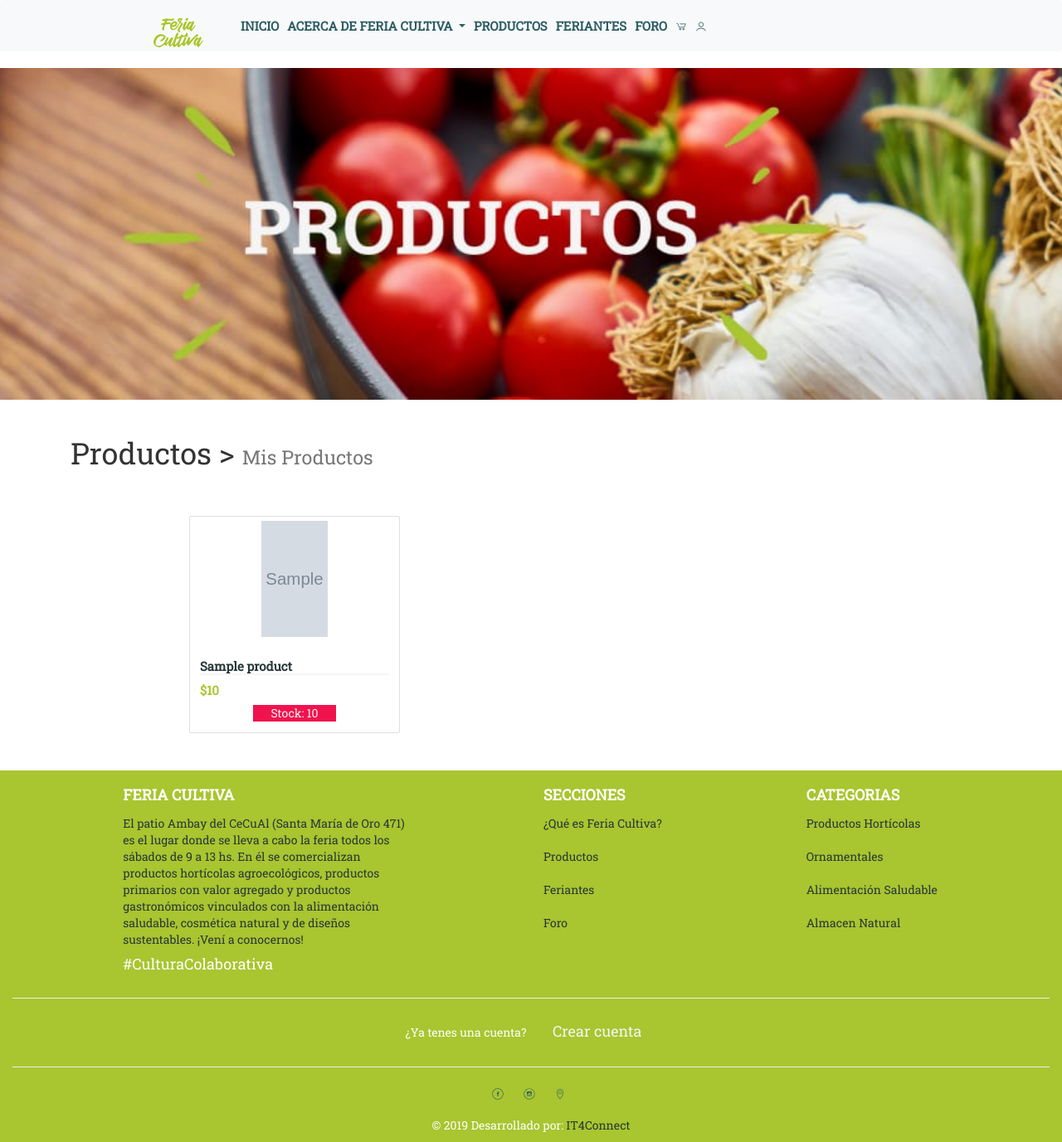
After one commit to EmaRuidiaz/Cecual, a Django app: template feriacultiva/templates/Feriante/MisProductos.html in a window 1280 px wide. The commit adds this page. Shown: the whole page at 83% size. Run offline with Django 3.2, Linux system fonts and the light colour scheme; the template is opened without the code that fills it: most values are stand-ins (such as "Sample title", 1, 10 or a date in 2020); grey boxes marked "Sample" are stand-in pictures; some libraries are stand-ins or nearby versions.

Commit message:
MisProductos de feriante listo

```diff
--- a/feriacultiva/apps/feriante/urls.py
+++ b/feriacultiva/apps/feriante/urls.py
@@ -17,5 +17,10 @@ urlpatterns = [
 
     path('detalleFeriante/<int:pk>', views.DetalleFeriante.as_view(), name="detalle"),
 
+    path('correo/', views.EnviarCorreo, name="correo"),
+
+    path('MisProductos/', views.MisProductos, name='MisProductos'),
+
+
 
 ]
--- a/feriacultiva/apps/producto/views.py
+++ b/feriacultiva/apps/producto/views.py
@@ -83,6 +83,7 @@ class ListarProductos(ListView):
 		else:
 			x = Producto.objects.filter(categoria = categoria)
 		return x
+
 
 	# def get_context_data(self, **kwargs):
 	# 	context = super().get_context_data(**kwargs)
--- /dev/null
+++ b/feriacultiva/templates/Feriante/MisProductos.html
@@ -0,0 +1,73 @@
+{% extends 'base.html' %}
+{% load static %}
+{% block titulo %} Productos {% endblock titulo%}
+{% block contenido %}
+<head>
+  <link rel="stylesheet" type="text/css" href="{% static 'css/productos.css' %}">
+</head>
+
+<header class="masthead" style="background-image: url({% static 'img/productos.jpg' %}) ">
+  <div class="container h-100">
+    <div class="row h-100 align-items-center">
+      <div class="col-12 text-center">
+        <h1 class="font-weight-light">  </h1>
+        <p class="lead"></p>
+      </div>
+    </div>
+  </div>
+</header>
+
+
+<section class="py-5"><!-- Page Content -->
+  <div class="container"><!-- Container página principal -->
+       <h1 class="my-4">Productos >
+       <small>Mis Productos</small>
+       </h1>
+  <div class="row">
+
+   <!-- row página principal -->
+    <div class="col-12">
+    {% if user.es_empresa %}
+      <button class="btn float-right" type="button"  >
+        <a href="{% url 'producto:agregar' %}">
+        Nuevo</a>
+      </button>
+    {% endif %}
+    </div>
+      <div class="col-lg-9 mx-auto">
+        <div class="row">
+           {% if product|length == 0 %}
+           <label for="">No hay productos para esta categoria</label>
+            {% else%}
+                {% for p in product %}
+                  <div class="col-lg-4 col-md-6 mb-4">
+                    <div class="card h-100">
+                      <a href="{% url 'producto:Detalle' p.pk p.categoria.nombre %}" class="imagen" >
+                        {% if p.foto_producto %}
+                                <img class="img-prod" style="width: 80px; height: 150px;"
+                                src="{{p.foto_producto.url}}" alt="encontre">
+                            {% else %}
+                                <img class="img-prod" style="width: 80px; height: 150px;"
+                                src="" alt="No existe imagen" >
+                        {% endif %}
+                        </a>
+                      <div class="card-body">
+                        <h4 class="card-title">
+                          <a class="ancla-titulo" href="{% url 'producto:Detalle' p.pk p.categoria.nombre %}" class="imagen"> {{p.nombre}} </a>
+                        </h4>
+                        <h5 class="prod"> ${{p.precio}} </h5>
+                        <p class="card-text"> Stock: {{p.stock}} </p>
+                      </div>
+                    </div>
+                  </div>
+                {% endfor %}
+              {% endif %}
+
+        </div> <!-- /.row col-lg-9 -->
+      </div><!-- /.col-lg-9 -->
+
+    </div> <!-- /.row contenido principal-->
+
+  </div>    <!-- /.container -->
+</section>
+{% endblock contenido%}
--- a/feriacultiva/templates/Producto/listar.html
+++ b/feriacultiva/templates/Producto/listar.html
@@ -32,9 +32,10 @@
         <a href="{% url 'producto:agregar' %}">
         Nuevo</a>
       </button>
+      <button><a href="{% url 'feriante:MisProductos' %}">Mis Productos</a></button>
     {% endif %}
     </div>
-
+    <a href="{% url 'feriante:correo' %}">EnviarCorreo</a>
 
  <!-- USAR ESTE FILTRO X EL MOMENTO -->
     <div class="col-lg-12 d-flex justify-content-center">
```
Also changed, not shown: feriacultiva/apps/feriante/views.py (+31 -0 lines), feriacultiva/feriacultiva/settings/base.py (+6 -6 lines), feriacultiva/templates/Feriante/detalle_feriante.html (+31 -0 lines).
